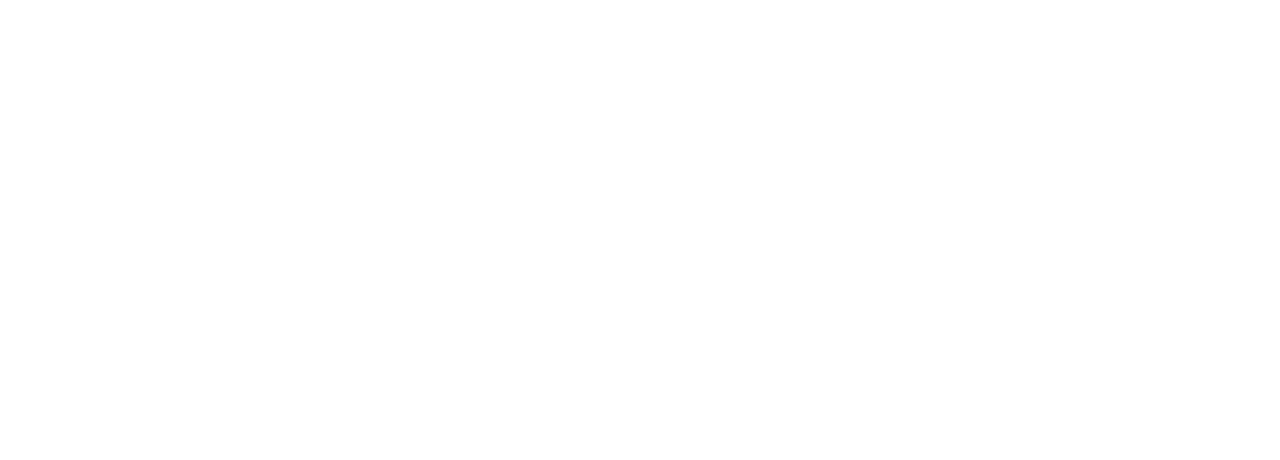
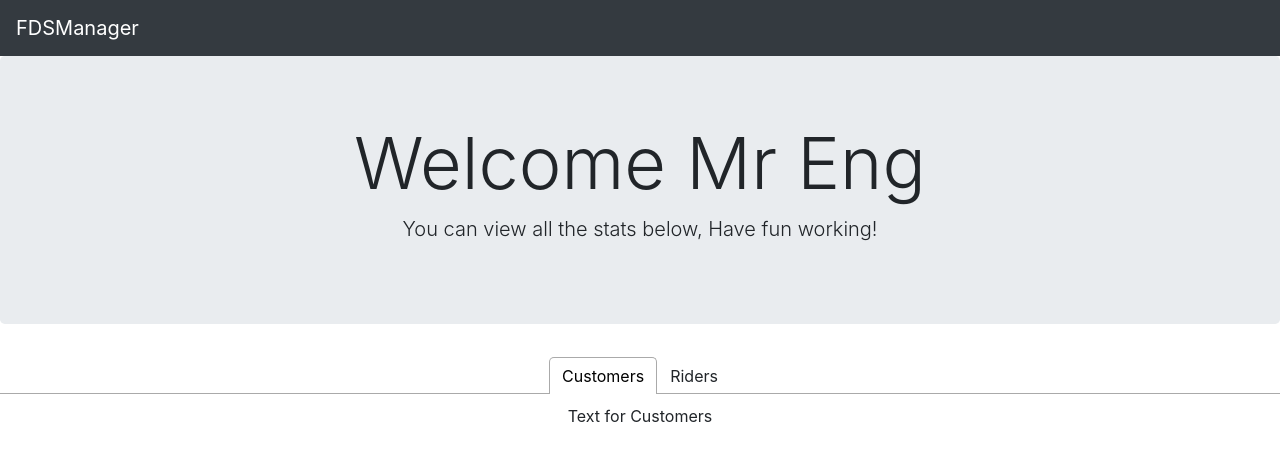
Before and after one commit to Exeexe93/CS2102-T10, a React (Create React App) app in the folder client/: page /FDSManager in a window 1280 px wide. Shown: the top 460 px of the page. Built offline with nearby package versions, Linux system fonts and the light colour scheme.

Commit message:
FDSManager frontend page done

```diff
--- a/client/public/index.html
+++ b/client/public/index.html
@@ -24,7 +24,7 @@
       work correctly both with client-side routing and a non-root public URL.
       Learn how to configure a non-root public URL by running `npm run build`.
     -->
-    <title>React App</title>
+    <title>FDS</title>
   </head>
   <body>
     <noscript>You need to enable JavaScript to run this app.</noscript>
--- a/client/src/components/CustomerMainPage.js
+++ b/client/src/components/CustomerMainPage.js
@@ -8,10 +8,10 @@ class CustomerMainPage extends Component {
     constructor(props) {
         super(props);
         this.state = {
-            restuarantList: [
-                "Restuarant 1",
-                "Restuarant 2",
-                "Restuarant 3"
+            restaurantList: [
+                "Restaurant 1",
+                "Restaurant 2",
+                "Restaurant 3"
             ],
             filtered: []
         }
@@ -21,7 +21,7 @@ class CustomerMainPage extends Component {
 
     handleChange(e) {
         let newList = [];
-        let currentList = this.state.restuarantList;
+        let currentList = this.state.restaurantList;
 
         if (e.target.value !== "") {
 
--- /dev/null
+++ b/client/src/components/FDSManager.js
@@ -0,0 +1,53 @@
+import React, { Component } from 'react';
+import { Link } from "react-router-dom";
+import '../styles/FDSManager.css';
+// import 'react-tabs/style/react-tabs.css';
+import { Tab, Tabs, TabList, TabPanel } from 'react-tabs';
+
+import {
+    Navbar,
+    NavbarBrand,
+    Col,
+    Jumbotron,
+    Row
+} from 'reactstrap';
+
+class FDSManager extends Component {
+    constructor(props) {
+        super(props);
+        this.state = {
+            // Change to the FDSManager name here
+            FDSManagerName: "Mr Eng"
+        }
+
+
+    }
+    render() {
+        console.log("hi from fdsmanage");
+        return (
+            <Tabs className='centered'>
+                <Navbar dark color="dark">
+                    <NavbarBrand href="/FDSManager">FDSManager</NavbarBrand>
+                </Navbar>
+                <Row>
+                    <Col>
+                        <Jumbotron>
+                            <h1 className="display-3">Welcome { this.state.FDSManagerName }</h1>
+                            <p className="lead">You can view all the stats below, Have fun working!</p>
+                        </Jumbotron>
+                    </Col>
+                </Row>
+                <TabList id="tabs" defaultIndex={1} onSelect={index => console.log(index)}>
+                    <Tab eventKey="customers">Customers</Tab>
+                    <Tab eventKey="riders" title="Riders">Riders</Tab>
+                </TabList>
+                <TabPanel>Text for Customers</TabPanel>
+                <TabPanel>Text for Riders</TabPanel>
+            </Tabs>
+
+        );
+    }
+
+}
+
+export default FDSManager;
--- a/client/src/index.js
+++ b/client/src/index.js
@@ -4,6 +4,8 @@ import './index.css';
 import Routes from './routes/Routes'
 import * as serviceWorker from './serviceWorker';
 import { BrowserRouter } from 'react-router-dom';
+
+import 'bootstrap/dist/css/bootstrap.min.css';
 
 ReactDOM.render(
     <BrowserRouter>
--- a/client/src/routes/Routes.js
+++ b/client/src/routes/Routes.js
@@ -2,7 +2,9 @@ import React from 'react';
 import App from '../App';
 import CustomerMainPage from '../components/CustomerMainPage';
 import Login from '../components/Login';
+import FDSManager from '../components/FDSManager';
 import { Switch, Route } from 'react-router-dom';
+
 
 class Routes extends React.Component {
     render() {
@@ -11,6 +13,7 @@ class Routes extends React.Component {
                 <Route exact path="/" component={App}/>
                 <Route exact path="/CustomerMainPage" component={CustomerMainPage}/>
                 <Route exact path="/Login" component={Login}/>
+                <Route exact path="/FDSManager" component={FDSManager}/>
             </Switch>
         )
     }
--- /dev/null
+++ b/client/src/styles/FDSManager.css
@@ -0,0 +1,66 @@
+body {
+    margin: 0;
+    padding: 0;
+}
+
+.centered {
+    text-align: center;
+}
+
+
+.react-tabs {
+    -webkit-tap-highlight-color: transparent;
+  }
+
+  .react-tabs__tab-list {
+    border-bottom: 1px solid #aaa;
+    margin: 0 0 10px;
+    padding: 0;
+  }
+
+  .react-tabs__tab {
+    display: inline-block;
+    border: 1px solid transparent;
+    border-bottom: none;
+    bottom: -1px;
+    position: relative;
+    list-style: none;
+    padding: 6px 12px;
+    cursor: pointer;
+  }
+
+  .react-tabs__tab--selected {
+    background: #fff;
+    border-color: #aaa;
+    color: black;
+    border-radius: 5px 5px 0 0;
+  }
+
+  .react-tabs__tab--disabled {
+    color: GrayText;
+    cursor: default;
+  }
+
+  .react-tabs__tab:focus {
+    box-shadow: 0 0 5px hsl(208, 99%, 50%);
+    border-color: hsl(208, 99%, 50%);
+    outline: none;
+  }
+
+  .react-tabs__tab:focus:after {
+    content: "";
+    position: absolute;
+    height: 5px;
+    left: -4px;
+    right: -4px;
+    bottom: -5px;
+    background: #fff;
+  }
+
+  .react-tabs__tab-panel {
+    display: none;
+  }
+
+  .react-tabs__tab-panel--selected {
+    display: block;
+  }
```
Also changed, not shown: client/package.json (+6 -2 lines), 2 other files (tests, documents, lock files or other folders).
